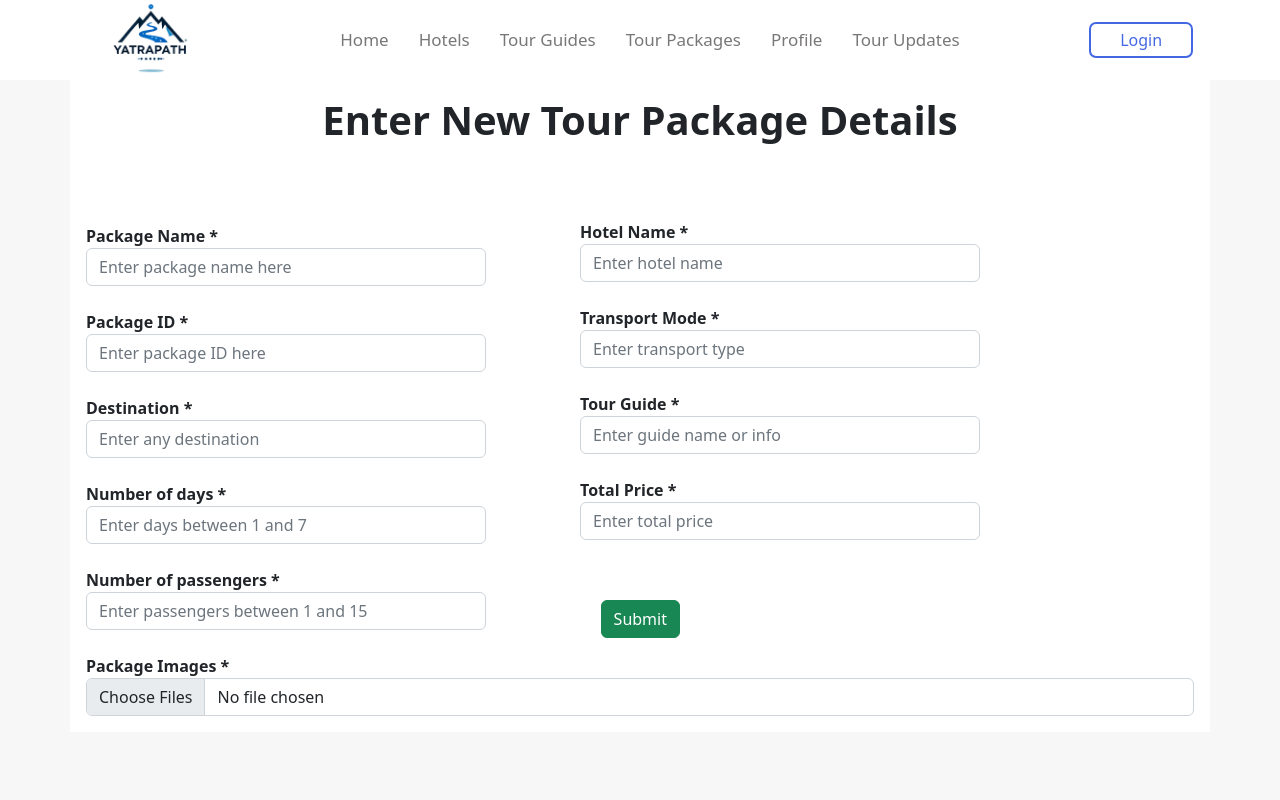
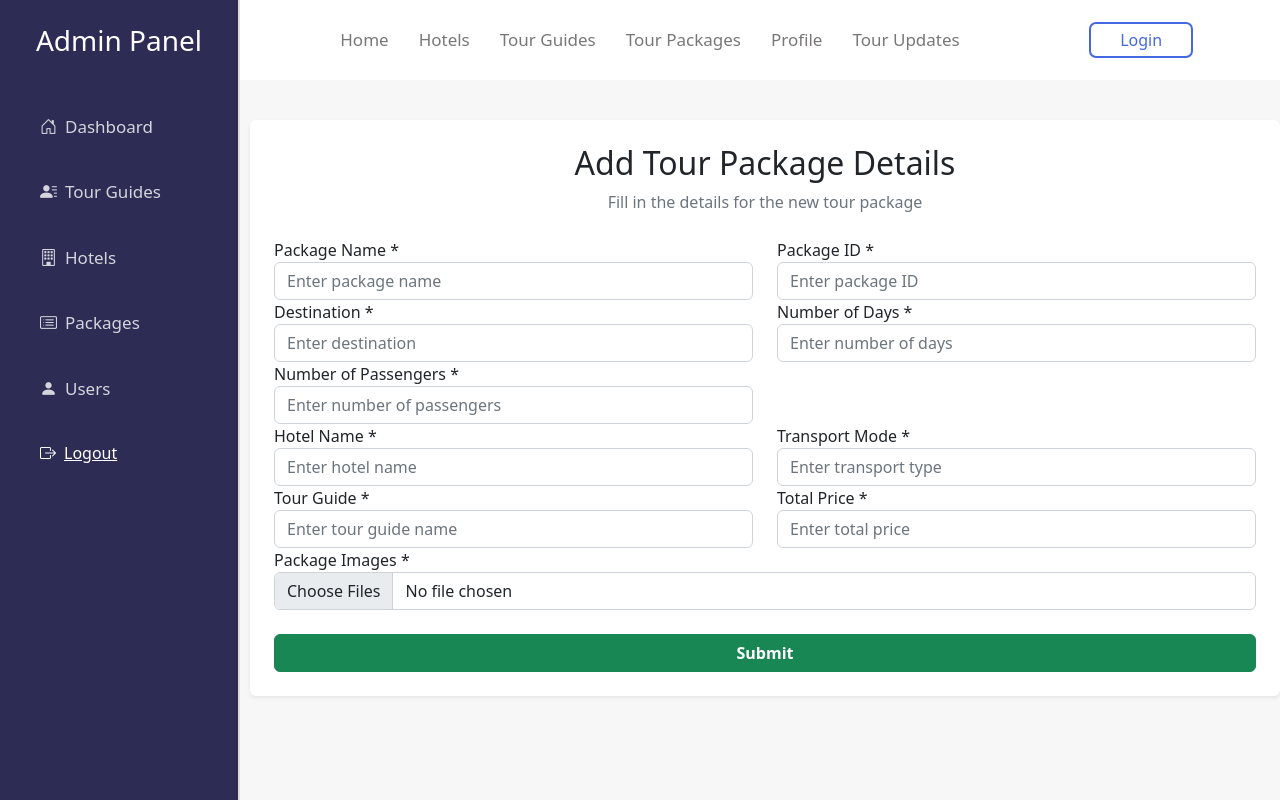
Before and after one commit to KARKIPRAMOD/Tourism, a React (Create React App) app in the folder frontend/: page /add/package in a window 1280 px wide. Built offline with nearby package versions, Linux system fonts and the light colour scheme; a web font is replaced by a local one.

Commit message:
Edited UI of Admin

```diff
--- /dev/null
+++ b/frontend/src/components/AddPackage.css
@@ -0,0 +1,104 @@
+/* Sidebar styles */
+.sidebar {
+  position: fixed;
+  top: 0;
+  left: 0;
+  height: 100vh;
+  width: 240px;
+  background-color: #2c2c54;
+  padding-top: 20px;
+  border-right: 2px solid #ddd;
+  z-index: 1000;
+}
+
+.sidebar h3 {
+  color: white;
+  margin-bottom: 40px;
+}
+
+.sidebar-link {
+  color: white;
+  padding: 10px;
+  display: flex;
+  align-items: center;
+  text-decoration: none;
+}
+
+.sidebar-link:hover {
+  background-color: #4c4c8c;
+  border-radius: 5px;
+}
+
+.sidebar .mt-auto {
+  margin-top: auto;
+}
+
+.sidebar-link i {
+  margin-right: 10px;
+}
+
+/* Main form container */
+.form-container {
+  margin-left: 250px;
+  padding: 30px;
+  background: #fff;
+  border-radius: 10px;
+  box-shadow: 0 4px 8px rgba(0, 0, 0, 0.1);
+  width: calc(100% - 250px);
+}
+
+.form-header {
+  font-size: 32px;
+  font-weight: 700;
+  margin-bottom: 20px;
+}
+
+.form-row {
+  display: flex;
+  justify-content: space-between;
+  gap: 20px;
+}
+
+.form-group {
+  width: 48%;
+}
+
+label {
+  font-weight: bold;
+}
+
+input,
+textarea {
+  border-radius: 8px;
+  padding: 10px;
+  font-size: 14px;
+  border: 1px solid #ddd;
+  width: 100%;
+}
+
+input:focus,
+textarea:focus {
+  outline: none;
+  border-color: #2c2c54;
+}
+
+textarea {
+  resize: vertical;
+  height: 100px;
+}
+
+/* Submit Button */
+.btn-submit {
+  width: 100%;
+  padding: 12px;
+  background-color: #2c2c54;
+  color: white;
+  border: none;
+  font-size: 16px;
+  border-radius: 5px;
+  cursor: pointer;
+}
+
+.btn-submit:hover {
+  background-color: #1f1f3d;
+}
--- a/frontend/src/components/AddTourguide.js
+++ b/frontend/src/components/AddTourguide.js
@@ -1,5 +1,7 @@
 import React, { useState } from "react";
 import axios from "axios";
+import { FaUpload } from "react-icons/fa"; // Icon for the image upload
+import { Link } from "react-router-dom";
 
 const token = localStorage.getItem("token");
 
@@ -98,21 +100,97 @@ function AddTourguide() {
   }
 
   return (
+    <div className="d-flex">
+      {/* Admin Sidebar */}
       <div
-      className="container p-3 mb-2 bg-white text-black"
-      style={{ marginTop: "40px", borderRadius: "10px" }}
+        className="sidebar p-4"
+        style={{
+          position: "fixed",
+          top: 0,
+          left: 0,
+          height: "100vh",
+          width: "240px",
+          backgroundColor: "#2c2c54", // Dark Purple background color
+          zIndex: 1000,
+          borderRight: "2px solid #ddd", // Divider to match style
+          paddingTop: "20px", // Adjust padding to ensure it's spaced properly
+        }}
+      >
+        <h3 className="text-center text-white mb-4">Admin Panel</h3>
+        <ul className="list-unstyled">
+          <li>
+            <Link
+              to="/admin/dashboard"
+              className="d-flex align-items-center text-white px-3 py-2"
+            >
+              <i className="bi bi-house-door me-2"></i> Dashboard
+            </Link>
+          </li>
+          <li>
+            <Link
+              to="/adminTourguide"
+              className="d-flex align-items-center text-white px-3 py-2"
+            >
+              <i className="bi bi-person-lines-fill me-2"></i> Tour Guides
+            </Link>
+          </li>
+          <li>
+            <Link
+              to="/all/hotel"
+              className="d-flex align-items-center text-white px-3 py-2"
+            >
+              <i className="bi bi-building me-2"></i> Hotels
+            </Link>
+          </li>
+          <li>
+            <Link
+              to="/manage/AllPacks"
+              className="d-flex align-items-center text-white px-3 py-2"
+            >
+              <i className="bi bi-card-list me-2"></i> Packages
+            </Link>
+          </li>
+          <li>
+            <Link
+              to="/all/user"
+              className="d-flex align-items-center text-white px-3 py-2"
+            >
+              <i className="bi bi-person-fill me-2"></i> Users
+            </Link>
+          </li>
+        </ul>
+
+        {/* Logout Button */}
+        <div className="mt-auto">
+          <Link
+            to="/home"
+            className="d-flex align-items-center text-white px-3 py-2"
+          >
+            <i className="bi bi-box-arrow-right me-2"></i> Logout
+          </Link>
+        </div>
+      </div>
+
+      {/* Main Content */}
+      <div
+        className="container p-4 bg-white rounded shadow-sm"
+        style={{
+          marginTop: "40px",
+          marginLeft: "250px", // Adding left margin to avoid overlap with sidebar
+          width: "calc(100% - 250px)", // Adjust width to fill space next to sidebar
+        }}
       >
         <form onSubmit={sendData} encType="multipart/form-data">
-        <div className="text-center">
+          <div className="text-center mb-4">
             <h2>
               <strong>Add Tourguide Details</strong>
             </h2>
           </div>
-        <hr />
           {error && <div className="alert alert-danger">{error}</div>}
           <div className="row">
+            {/* Left side form fields */}
             <div className="form-group col-md-6">
-            <label htmlFor="fullName" className="form-label text-black">
+              <label htmlFor="fullName" className="form-label">
                 Tourguide Name
               </label>
               <input
@@ -127,7 +205,7 @@ function AddTourguide() {
             </div>
 
             <div className="form-group col-md-6">
-            <label htmlFor="age" className="form-label text-black">
+              <label htmlFor="age" className="form-label">
                 Age
               </label>
               <input
@@ -142,7 +220,7 @@ function AddTourguide() {
             </div>
 
             <div className="form-group col-md-6">
-            <label htmlFor="address" className="form-label text-black">
+              <label htmlFor="address" className="form-label">
                 Address
               </label>
               <input
@@ -157,7 +235,7 @@ function AddTourguide() {
             </div>
 
             <div className="form-group col-md-6">
-            <label htmlFor="contactNumber" className="form-label text-black">
+              <label htmlFor="contactNumber" className="form-label">
                 Contact Number
               </label>
               <input
@@ -172,7 +250,7 @@ function AddTourguide() {
             </div>
 
             <div className="form-group col-md-6">
-            <label htmlFor="gender" className="form-label text-black">
+              <label htmlFor="gender" className="form-label">
                 Gender
               </label>
               <select
@@ -189,7 +267,7 @@ function AddTourguide() {
             </div>
 
             <div className="form-group col-md-6">
-            <label htmlFor="nicNumber" className="form-label text-black">
+              <label htmlFor="nicNumber" className="form-label">
                 NIC Number
               </label>
               <input
@@ -204,7 +282,7 @@ function AddTourguide() {
             </div>
 
             <div className="form-group col-md-6">
-            <label htmlFor="eMail" className="form-label text-black">
+              <label htmlFor="eMail" className="form-label">
                 Email Address
               </label>
               <input
@@ -219,7 +297,7 @@ function AddTourguide() {
             </div>
 
             <div className="form-group col-md-6">
-            <label htmlFor="workExperience" className="form-label text-black">
+              <label htmlFor="workExperience" className="form-label">
                 Work Experience
               </label>
               <input
@@ -234,7 +312,7 @@ function AddTourguide() {
             </div>
 
             <div className="form-group col-md-6">
-            <label htmlFor="amount" className="form-label text-black">
+              <label htmlFor="amount" className="form-label">
                 Amount (per day)
               </label>
               <input
@@ -247,10 +325,12 @@ function AddTourguide() {
                 onChange={(e) => setAmount(e.target.value)}
               />
             </div>
+          </div>
 
-          {/* New fields for Description and Image */}
+          {/* Description and Image fields */}
+          <div className="row">
             <div className="form-group col-md-6">
-            <label htmlFor="description" className="form-label text-black">
+              <label htmlFor="description" className="form-label">
                 Description
               </label>
               <textarea
@@ -264,8 +344,8 @@ function AddTourguide() {
             </div>
 
             <div className="form-group col-md-6">
-            <label htmlFor="image" className="form-label text-black">
-              Upload Image
+              <label htmlFor="image" className="form-label">
+                Upload Image <FaUpload />
               </label>
               <input
                 type="file"
@@ -278,6 +358,7 @@ function AddTourguide() {
             </div>
           </div>
 
+          {/* Submit Button */}
           <button
             type="submit"
             className="btn btn-primary mt-4"
@@ -285,15 +366,8 @@ function AddTourguide() {
           >
             <strong>{isLoading ? "Submitting..." : "Submit"}</strong>
           </button>
-
-        <a
-          href="/guidereport"
-          className="btn btn-primary mt-4 ms-3"
-          style={{ color: "white" }}
-        >
-          <strong>Get All Tourguides</strong>
-        </a>
         </form>
+      </div>
     </div>
   );
 }
--- a/frontend/src/components/addPackage.js
+++ b/frontend/src/components/addPackage.js
@@ -1,7 +1,9 @@
 import React, { useState } from "react";
 import axios from "axios";
-import myStyle from "../style_sheets/Style.module.css";
-import galle from "../img/Travelo.jpeg";
+import { FaUpload } from "react-icons/fa"; // Icon for the image upload
+import { Link } from "react-router-dom";
+
+const token = localStorage.getItem("token");
 
 function AddPackage() {
   const [packName, setName] = useState("");
@@ -65,101 +67,172 @@ function AddPackage() {
   }
 
   return (
-    <div className="container p-3 mb-2 bg-white">
-      <form onSubmit={sendData}>
-        <div className="header2">
-          <h1 className="header">
-            <strong>
-              <center>Enter New Tour Package Details</center>
-            </strong>
-          </h1>
-          <br />
+    <div className="d-flex">
+      {/* Admin Sidebar */}
+      <div
+        className="sidebar p-4"
+        style={{
+          position: "fixed",
+          top: 0,
+          left: 0,
+          height: "100vh",
+          width: "240px",
+          backgroundColor: "#2c2c54", // Dark Purple background color
+          zIndex: 1000,
+          borderRight: "2px solid #ddd", // Divider to match style
+          paddingTop: "20px", // Adjust padding to ensure it's spaced properly
+        }}
+      >
+        <h3 className="text-center text-white mb-4">Admin Panel</h3>
+        <ul className="list-unstyled">
+          <li>
+            <Link
+              to="/admin/dashboard"
+              className="d-flex align-items-center text-white px-3 py-2"
+            >
+              <i className="bi bi-house-door me-2"></i> Dashboard
+            </Link>
+          </li>
+          <li>
+            <Link
+              to="/adminTourguide"
+              className="d-flex align-items-center text-white px-3 py-2"
+            >
+              <i className="bi bi-person-lines-fill me-2"></i> Tour Guides
+            </Link>
+          </li>
+          <li>
+            <Link
+              to="/all/hotel"
+              className="d-flex align-items-center text-white px-3 py-2"
+            >
+              <i className="bi bi-building me-2"></i> Hotels
+            </Link>
+          </li>
+          <li>
+            <Link
+              to="/manage/AllPacks"
+              className="d-flex align-items-center text-white px-3 py-2"
+            >
+              <i className="bi bi-card-list me-2"></i> Packages
+            </Link>
+          </li>
+          <li>
+            <Link
+              to="/all/user"
+              className="d-flex align-items-center text-white px-3 py-2"
+            >
+              <i className="bi bi-person-fill me-2"></i> Users
+            </Link>
+          </li>
+        </ul>
+
+        {/* Logout Button */}
+        <div className="mt-auto">
+          <Link
+            to="/home"
+            className="d-flex align-items-center text-white px-3 py-2"
+          >
+            <i className="bi bi-box-arrow-right me-2"></i> Logout
+          </Link>
+        </div>
       </div>
 
-        <br />
-        <br />
+      {/* Main Content */}
+      <div
+        className="container p-4 bg-white rounded shadow-sm"
+        style={{
+          marginTop: "40px",
+          marginLeft: "250px", // Adjust the left margin to shift content to the right
+          width: "calc(100% - 250px)", // Take up the remaining space next to the sidebar
+        }}
+      >
+        <form onSubmit={sendData}>
+          <div className="text-center mb-4">
+            <h2 className="font-weight-bold">Add Tour Package Details</h2>
+            <p className="text-muted">
+              Fill in the details for the new tour package
+            </p>
+          </div>
 
-        <div>
-          <div className="form-group" style={{ width: "400px" }}>
-            <label htmlFor="pacName">
-              <strong>Package Name *</strong>
+          <div className="row">
+            {/* Left Side Form Fields */}
+            <div className="form-group col-md-6">
+              <label htmlFor="packName" className="font-weight-bold">
+                Package Name *
               </label>
               <input
                 type="text"
                 className="form-control"
-              id="pacName"
-              placeholder="Enter package name here"
+                id="packName"
+                placeholder="Enter package name"
                 onChange={(e) => setName(e.target.value)}
+                required
               />
             </div>
-          <br />
 
-          <div className="form-group" style={{ width: "400px" }}>
-            <label htmlFor="packId">
-              <strong>Package ID *</strong>
+            <div className="form-group col-md-6">
+              <label htmlFor="packID" className="font-weight-bold">
+                Package ID *
               </label>
               <input
                 type="text"
                 className="form-control"
-              id="packId"
-              placeholder="Enter package ID here"
+                id="packID"
+                placeholder="Enter package ID"
                 onChange={(e) => setPid(e.target.value)}
+                required
               />
             </div>
-          <br />
 
-          <div className="form-group" style={{ width: "400px" }}>
-            <label htmlFor="desti">
-              <strong>Destination *</strong>
+            <div className="form-group col-md-6">
+              <label htmlFor="Destination" className="font-weight-bold">
+                Destination *
               </label>
               <input
                 type="text"
                 className="form-control"
-              id="desti"
-              placeholder="Enter any destination"
+                id="Destination"
+                placeholder="Enter destination"
                 onChange={(e) => setDesti(e.target.value)}
+                required
               />
             </div>
-          <br />
 
-          <div className="form-group" style={{ width: "400px" }}>
-            <label htmlFor="numDays">
-              <strong>Number of days *</strong>
+            <div className="form-group col-md-6">
+              <label htmlFor="NumOfDays" className="font-weight-bold">
+                Number of Days *
               </label>
               <input
                 type="number"
                 className="form-control"
-              id="numDays"
-              min="1"
-              max="7"
-              placeholder="Enter days between 1 and 7"
+                id="NumOfDays"
+                placeholder="Enter number of days"
                 onChange={(e) => setDays(e.target.value)}
+                required
               />
             </div>
-          <br />
 
-          <div className="form-group" style={{ width: "400px" }}>
-            <label htmlFor="numPass">
-              <strong>Number of passengers *</strong>
+            <div className="form-group col-md-6">
+              <label htmlFor="NumOfPassen" className="font-weight-bold">
+                Number of Passengers *
               </label>
               <input
                 type="number"
                 className="form-control"
-              id="numPass"
-              min="1"
-              max="15"
-              placeholder="Enter passengers between 1 and 15"
+                id="NumOfPassen"
+                placeholder="Enter number of passengers"
                 onChange={(e) => setPass(e.target.value)}
+                required
               />
             </div>
           </div>
 
-        <br />
-
-        <div style={{ position: "absolute", top: 220, right: 300 }}>
-          <div className="form-group" style={{ width: "400px" }}>
-            <label htmlFor="hotel">
-              <strong>Hotel Name *</strong>
+          <div className="row">
+            {/* Right Side Form Fields */}
+            <div className="form-group col-md-6">
+              <label htmlFor="hotel" className="font-weight-bold">
+                Hotel Name *
               </label>
               <input
                 type="text"
@@ -167,13 +240,13 @@ function AddPackage() {
                 id="hotel"
                 placeholder="Enter hotel name"
                 onChange={(e) => setHotel(e.target.value)}
+                required
               />
             </div>
-          <br />
 
-          <div className="form-group" style={{ width: "400px" }}>
-            <label htmlFor="transport">
-              <strong>Transport Mode *</strong>
+            <div className="form-group col-md-6">
+              <label htmlFor="transport" className="font-weight-bold">
+                Transport Mode *
               </label>
               <input
                 type="text"
@@ -181,41 +254,43 @@ function AddPackage() {
                 id="transport"
                 placeholder="Enter transport type"
                 onChange={(e) => setTrans(e.target.value)}
+                required
               />
             </div>
-          <br />
 
-          <div className="form-group" style={{ width: "400px" }}>
-            <label htmlFor="tourGuide">
-              <strong>Tour Guide *</strong>
+            <div className="form-group col-md-6">
+              <label htmlFor="tourGuide" className="font-weight-bold">
+                Tour Guide *
               </label>
               <input
                 type="text"
                 className="form-control"
                 id="tourGuide"
-              placeholder="Enter guide name or info"
+                placeholder="Enter tour guide name"
                 onChange={(e) => setGuide(e.target.value)}
+                required
               />
             </div>
-          <br />
 
-          <div className="form-group" style={{ width: "400px" }}>
-            <label htmlFor="totPrice">
-              <strong>Total Price *</strong>
+            <div className="form-group col-md-6">
+              <label htmlFor="TotPrice" className="font-weight-bold">
+                Total Price *
               </label>
               <input
                 type="number"
                 className="form-control"
-              id="totPrice"
+                id="TotPrice"
                 placeholder="Enter total price"
                 onChange={(e) => setPrice(e.target.value)}
+                required
               />
             </div>
           </div>
 
+          {/* Image Upload Field */}
           <div className="form-group">
-          <label htmlFor="images">
-            <strong>Package Images *</strong>
+            <label htmlFor="images" className="font-weight-bold">
+              Package Images *
             </label>
             <input
               type="file"
@@ -223,17 +298,19 @@ function AddPackage() {
               multiple
               className="form-control"
               onChange={handleImageChange}
+              required
             />
           </div>
 
           <button
             type="submit"
-          className="btn btn-success"
-          style={{ position: "absolute", right: 600, top: 600 }}
+            className="btn btn-success mt-4"
+            style={{ width: "100%" }}
           >
-          Submit
+            <strong>Submit</strong>
           </button>
         </form>
+      </div>
     </div>
   );
 }
```
Also changed, not shown: frontend/src/components/AdminDashboard.js (+14 -9 lines). Lines whose indentation alone changed are shown as unchanged.
